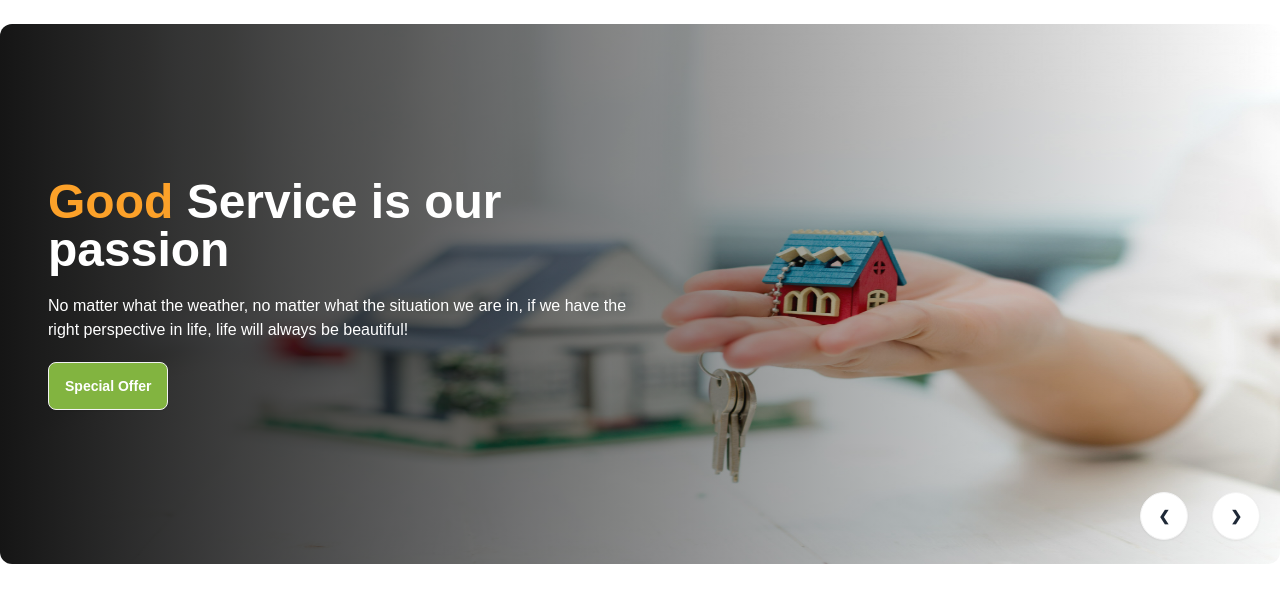
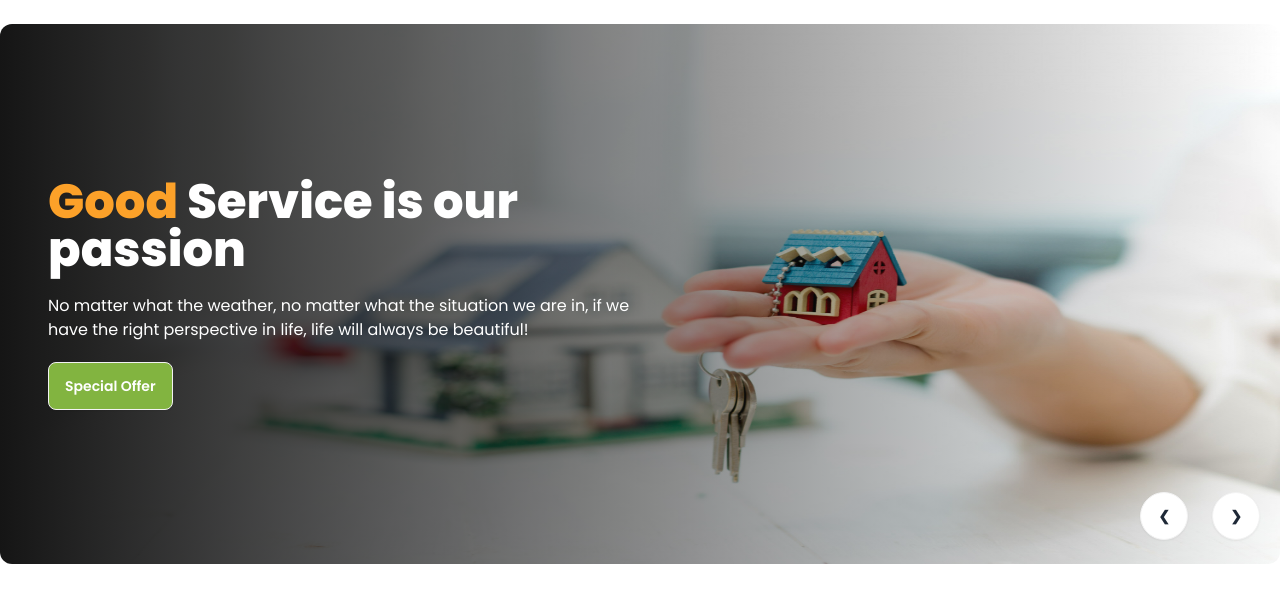
Before and after one commit to shajjad00/house-swift-web-creations, a React (Vite) app: page / in a window 1280 px wide. Shown: the top 602 px of the page. Built offline with nearby package versions, Linux system fonts and the light colour scheme.

Commit message:
Committing changes to src/index.css before pull

```diff
--- a/src/index.css
+++ b/src/index.css
@@ -1,9 +1,9 @@
+@import url("https://fonts.googleapis.com/css2?family=Poppins:ital,wght@0,400;0,500;0,600;0,800;1,400&display=swap");
+
 @tailwind base;
 @tailwind components;
 @tailwind utilities;
 
-@import url("https://fonts.googleapis.com/css2?family=Poppins:ital,wght@0,400;0,500;0,600;0,800;1,400&display=swap");
-
 body {
   font-family: "Poppins", sans-serif;
 }
```
